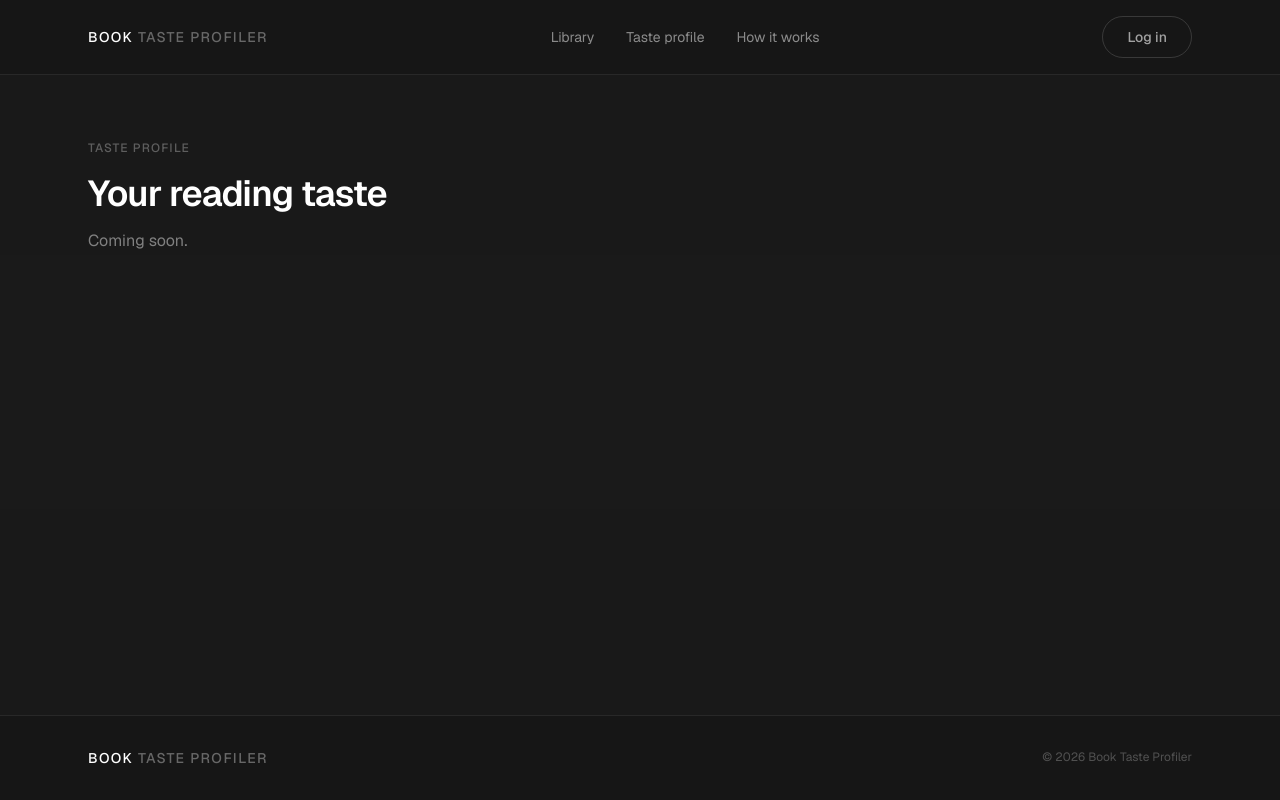
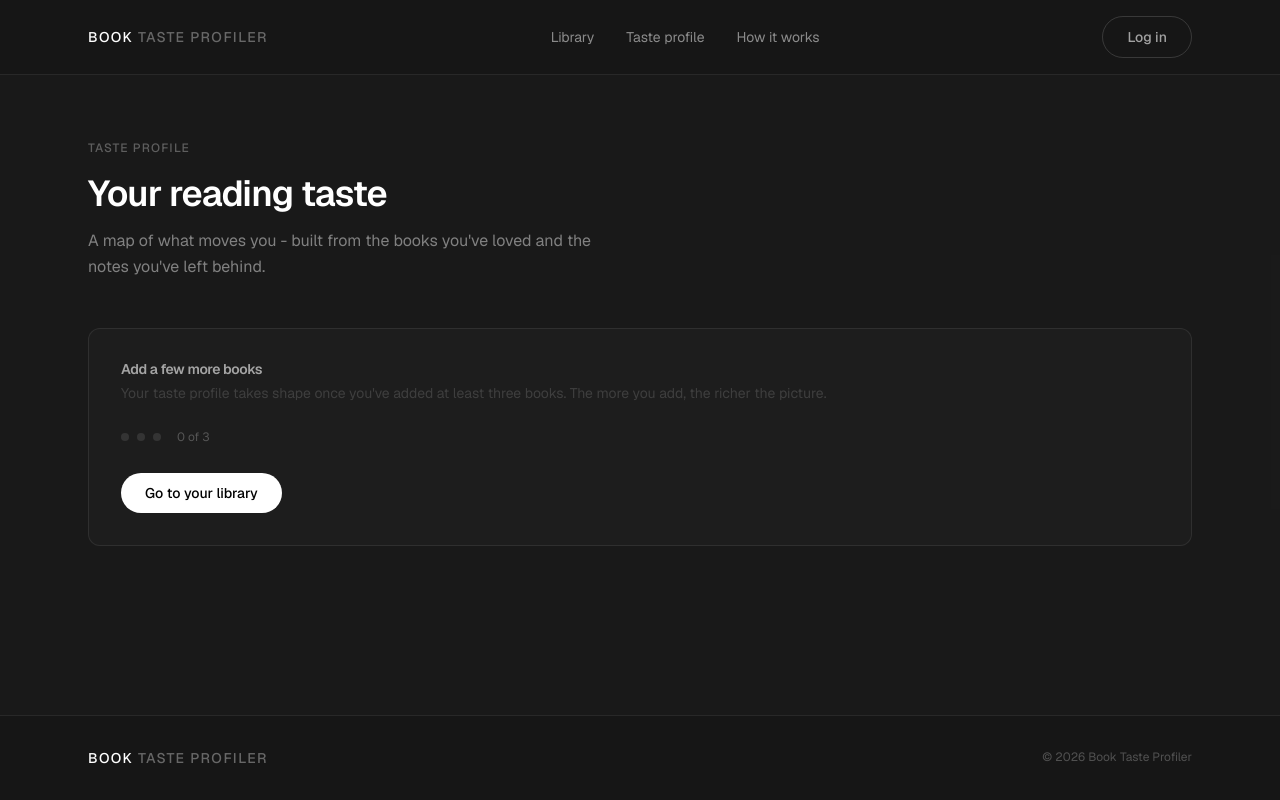
Before and after one commit to kguzik/book-taste-profiler, a Next.js app: page /taste-profile in a window 1280 px wide. Built offline with nearby package versions, Linux system fonts and the light colour scheme.

Commit message:
feat: add taste profile empty and ready state

```diff
--- a/src/app/library/page.tsx
+++ b/src/app/library/page.tsx
@@ -6,6 +6,7 @@ import AddBookPanel from '@/features/saved-books/AddBookPanel';
 import SavedBooksList from '@/features/saved-books/SavedBooksList';
 import { useSavedBooks } from '@/features/saved-books/useSavedBooks';
 import { libraryContent } from '@/data/library';
+import { pluralize } from '@/lib/pluralize';
 
 export default function LibraryPage() {
   const { books, addBook, removeBook } = useSavedBooks();
@@ -26,7 +27,7 @@ export default function LibraryPage() {
         {books.length > 0 && (
           <div>
             <h4 className='mb-6'>
-              {books.length} book{books.length === 1 ? '' : 's'} saved
+              {books.length} {pluralize(books.length, 'book')} saved
             </h4>
           </div>
         )}
--- a/src/app/taste-profile/page.tsx
+++ b/src/app/taste-profile/page.tsx
@@ -1,13 +1,17 @@
 import PageHero from '@/components/sections/PageHero';
+import TasteProfile from '@/features/taste-profile/TasteProfile';
+import { tasteProfileContent } from '@/data/taste-profile';
 
 export default function TasteProfilePage() {
+  const { hero } = tasteProfileContent;
   return (
     <main className='flex flex-1 flex-col bg-black/90'>
       <PageHero
-        eyebrow='Taste profile'
-        heading='Your reading taste'
-        description='Coming soon.'
+        eyebrow={hero.eyebrow}
+        heading={hero.heading}
+        description={hero.description}
       />
+      <TasteProfile />
     </main>
   );
 }
--- a/src/data/home.ts
+++ b/src/data/home.ts
@@ -64,8 +64,8 @@ export const heroContent = {
   description:
     'Tell us what resonated - the atmosphere, pacing, emotional tone, relationships. We build a taste profile that goes beyond genre to surface books that feel exactly right.',
   primaryCta: {
-    label: 'Start building my taste profile',
-    href: '/taste-profile',
+    label: 'Add a book',
+    href: '/library',
   },
   secondaryCta: {
     label: 'See how it works',
--- /dev/null
+++ b/src/data/taste-profile.ts
@@ -0,0 +1,22 @@
+export const MIN_BOOKS_FOR_PROFILE = 3;
+
+export const tasteProfileContent = {
+  hero: {
+    eyebrow: 'Taste profile',
+    heading: 'Your reading taste',
+    description:
+      "A map of what moves you - built from the books you've loved and the notes you've left behind.",
+  },
+  needMoreBooks: {
+    heading: 'Add a few more books',
+    description:
+      "Your taste profile takes shape once you've added at least three books. The more you add, the richer the picture.",
+    ctaLabel: 'Go to your library',
+    ctaHref: '/library',
+  },
+  ready: {
+    heading: 'Profile visualization coming soon',
+    description:
+      "Your taste is mapped. We're still building the visualization - it'll be worth the wait.",
+  },
+};
--- /dev/null
+++ b/src/features/taste-profile/TasteProfile.tsx
@@ -0,0 +1,63 @@
+'use client';
+
+import { useState, useEffect } from 'react';
+import { useSavedBooks } from '@/features/saved-books/useSavedBooks';
+import { MIN_BOOKS_FOR_PROFILE, tasteProfileContent } from '@/data/taste-profile';
+import Container from '@/components/ui/Container';
+import Button from '@/components/ui/Button';
+import Text from '@/components/ui/Text';
+import { pluralize } from '@/lib/pluralize';
+
+export default function TasteProfile() {
+  const { books } = useSavedBooks();
+  const [mounted, setMounted] = useState(false);
+
+  useEffect(() => {
+    // eslint-disable-next-line react-hooks/set-state-in-effect
+    setMounted(true);
+  }, []);
+
+  if (!mounted) return null;
+
+  const { needMoreBooks, ready } = tasteProfileContent;
+
+  if (books.length < MIN_BOOKS_FOR_PROFILE) {
+    return (
+      <Container className='pb-16'>
+        <div className='rounded-xl border border-white/8 bg-white/[0.02] p-8'>
+          <Text
+            heading={needMoreBooks.heading}
+            subtext={needMoreBooks.description}
+          />
+          <div className='mt-6 flex items-center gap-2'>
+            {Array.from({ length: MIN_BOOKS_FOR_PROFILE }, (_, i) => (
+              <span
+                key={i}
+                className={`h-2 w-2 rounded-full transition-colors duration-300 ${
+                  i < books.length ? 'bg-white/60' : 'bg-white/10'
+                }`}
+              />
+            ))}
+            <span className='ml-2 text-xs text-white/25'>
+              {books.length} of {MIN_BOOKS_FOR_PROFILE}
+            </span>
+          </div>
+          <div className='mt-7'>
+            <Button href={needMoreBooks.ctaHref}>{needMoreBooks.ctaLabel}</Button>
+          </div>
+        </div>
+      </Container>
+    );
+  }
+
+  return (
+    <Container className='pb-16'>
+      <div className='rounded-xl border border-white/8 bg-white/[0.02] p-8'>
+        <p className='mb-3 text-xs font-medium tracking-widest text-white/25 uppercase'>
+          Profile based on {books.length} {pluralize(books.length, 'book')}
+        </p>
+        <Text heading={ready.heading} subtext={ready.description} />
+      </div>
+    </Container>
+  );
+}
--- /dev/null
+++ b/src/lib/pluralize.ts
@@ -0,0 +1,7 @@
+export function pluralize(
+  count: number,
+  singular: string,
+  plural = `${singular}s`,
+): string {
+  return count === 1 ? singular : plural;
+}
```
